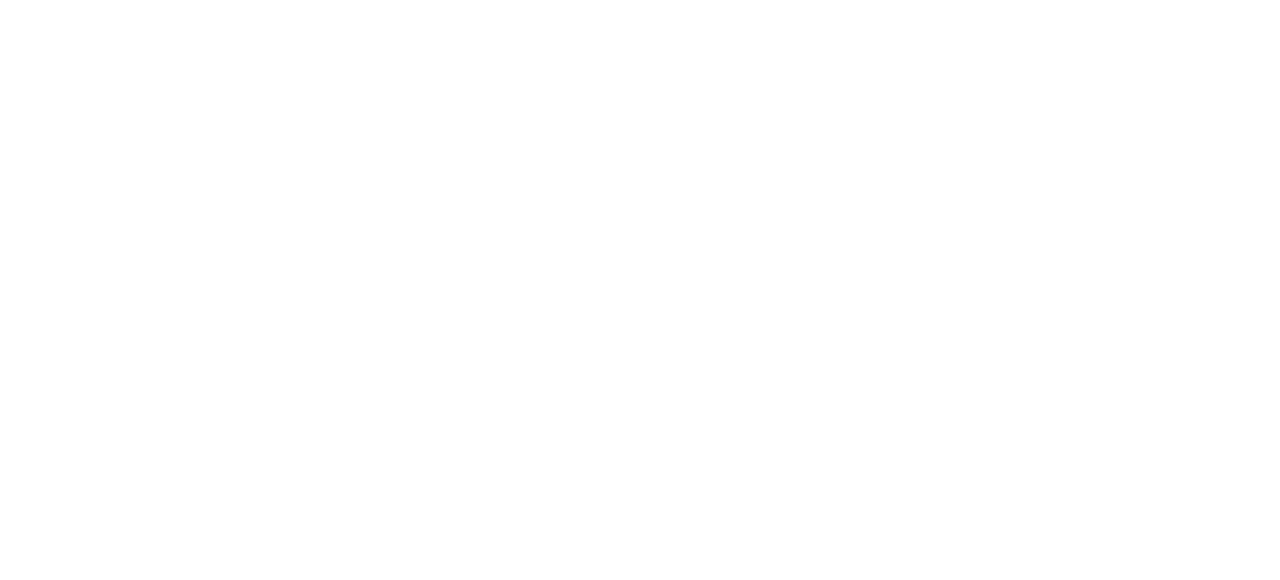
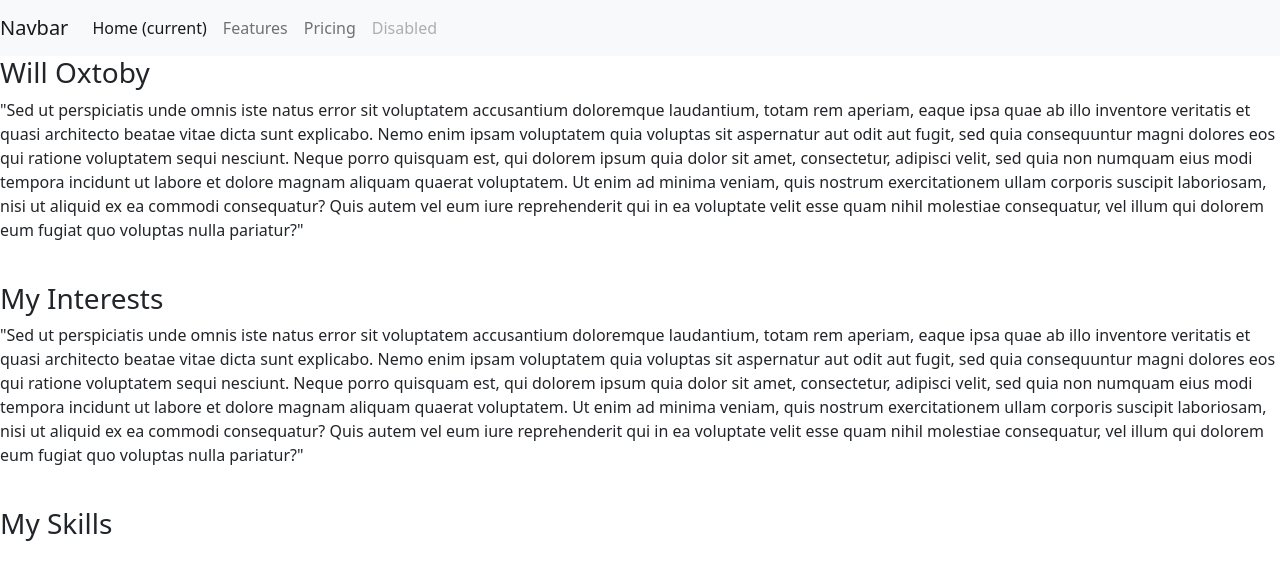
Before and after one commit to Will4422/personal-portfolio, a React (Create React App) app in the folder my-app/: page / in a window 1280 px wide. Shown: the top 580 px of the page. Built offline with nearby package versions, Linux system fonts and the light colour scheme.

Commit message:
added navbar, content, interests

```diff
--- a/my-app/package.json
+++ b/my-app/package.json
@@ -6,8 +6,9 @@
     "@testing-library/jest-dom": "^5.16.5",
     "@testing-library/react": "^13.4.0",
     "@testing-library/user-event": "^13.5.0",
-    "bootstrap": "^5.2.3",
+    "bootstrap": "^5.1.3",
     "react": "^18.2.0",
+    "react-bootstrap": "^2.6.0",
     "react-dom": "^18.2.0",
     "react-scripts": "5.0.1",
     "web-vitals": "^2.1.4"
--- a/my-app/src/App.js
+++ b/my-app/src/App.js
@@ -1,5 +1,16 @@
+import Navbar from "./navigation/navbar";
+import Content from "./content";
+import Interests from "./interests";
+import "bootstrap/dist/css/bootstrap.min.css";
+
 function App() {
-  return null;
+  return (
+    <div>
+      <Navbar />
+      <Content />
+      <Interests />
+    </div>
+  );
 }
 
 export default App;
--- /dev/null
+++ b/my-app/src/content.js
@@ -0,0 +1,20 @@
+import React from "react";
+
+const Content = () => {
+    return (
+        <div>
+            <div>
+                <h3>Will Oxtoby</h3>
+                <p>"Sed ut perspiciatis unde omnis iste natus error sit voluptatem accusantium doloremque laudantium, totam rem aperiam, eaque ipsa quae ab illo inventore veritatis et quasi architecto beatae vitae dicta sunt explicabo. Nemo enim ipsam voluptatem quia voluptas sit aspernatur aut odit aut fugit, sed quia consequuntur magni dolores eos qui ratione voluptatem sequi nesciunt. Neque porro quisquam est, qui dolorem ipsum quia dolor sit amet, consectetur, adipisci velit, sed quia non numquam eius modi tempora incidunt ut labore et dolore magnam aliquam quaerat voluptatem. Ut enim ad minima veniam, quis nostrum exercitationem ullam corporis suscipit laboriosam, nisi ut aliquid ex ea commodi consequatur? Quis autem vel eum iure reprehenderit qui in ea voluptate velit esse quam nihil molestiae consequatur, vel illum qui dolorem eum fugiat quo voluptas nulla pariatur?"</p>
+                <img />
+            </div>
+            <div>
+                <h3>My Interests</h3>
+                <p>"Sed ut perspiciatis unde omnis iste natus error sit voluptatem accusantium doloremque laudantium, totam rem aperiam, eaque ipsa quae ab illo inventore veritatis et quasi architecto beatae vitae dicta sunt explicabo. Nemo enim ipsam voluptatem quia voluptas sit aspernatur aut odit aut fugit, sed quia consequuntur magni dolores eos qui ratione voluptatem sequi nesciunt. Neque porro quisquam est, qui dolorem ipsum quia dolor sit amet, consectetur, adipisci velit, sed quia non numquam eius modi tempora incidunt ut labore et dolore magnam aliquam quaerat voluptatem. Ut enim ad minima veniam, quis nostrum exercitationem ullam corporis suscipit laboriosam, nisi ut aliquid ex ea commodi consequatur? Quis autem vel eum iure reprehenderit qui in ea voluptate velit esse quam nihil molestiae consequatur, vel illum qui dolorem eum fugiat quo voluptas nulla pariatur?"</p>
+                <img />
+            </div>
+        </div>
+    );
+}
+
+export default Content;
--- /dev/null
+++ b/my-app/src/interests.js
@@ -0,0 +1,19 @@
+import React from 'react'
+
+const Interests = () => {
+    return (
+        <div>
+            <h3>My Skills</h3>
+            <div>
+                <img/>
+                <img/>
+                <img/>
+                <img/>
+                <img/>
+                <img/>
+            </div>
+        </div>
+    );
+}
+
+export default Interests;
--- /dev/null
+++ b/my-app/src/navigation/navbar.js
@@ -0,0 +1,24 @@
+import React from "react";
+
+import bootstrap from 'bootstrap';
+
+const Navbar = () => {
+    return (
+        <nav class="navbar navbar-expand-lg navbar-light bg-light">
+            <a class="navbar-brand" href="#">Navbar</a>
+            <button class="navbar-toggler" type="button" data-toggle="collapse" data-target="#navbarNavAltMarkup" aria-controls="navbarNavAltMarkup" aria-expanded="false" aria-label="Toggle navigation">
+                <span class="navbar-toggler-icon"></span>
+            </button>
+            <div class="collapse navbar-collapse" id="navbarNavAltMarkup">
+                <div class="navbar-nav">
+                <a class="nav-item nav-link active" href="#">Home <span class="sr-only">(current)</span></a>
+                <a class="nav-item nav-link" href="#">Features</a>
+                <a class="nav-item nav-link" href="#">Pricing</a>
+                <a class="nav-item nav-link disabled" href="#">Disabled</a>
+                </div>
+            </div>
+        </nav>
+    )
+}
+
+export default Navbar;
```
Also changed, not shown: 1 other file (tests, documents, lock files or other folders).
